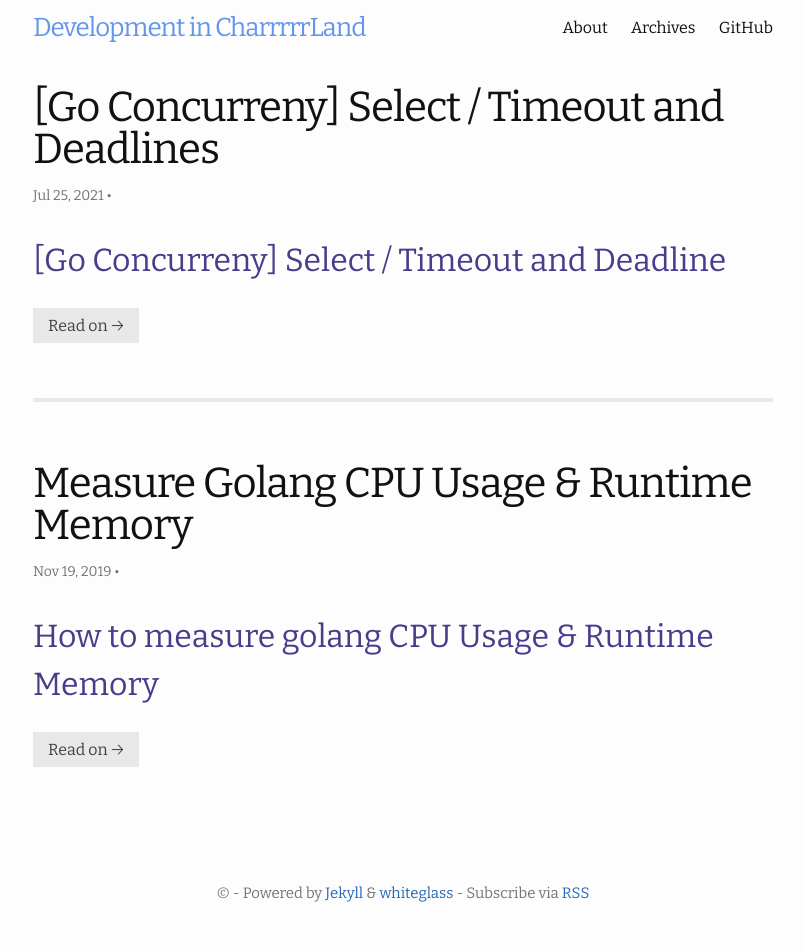
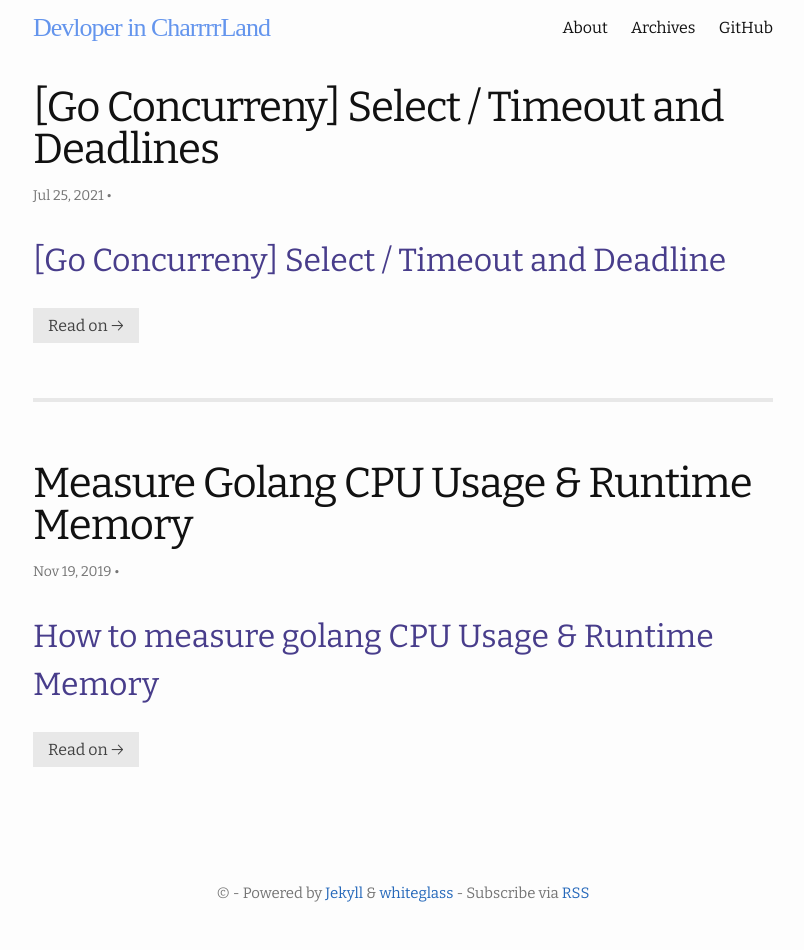
Before and after one commit to jiwonCha/jiwonCha.github.io, a Jekyll site: the page built from index.html, in a window 1280 px wide. Shown: the whole page, without its empty margins (237-1041 px from the left). Built offline with Jekyll 4.4.1, drawn with Linux system fonts in a browser that asks for light colours; the list of posts is cut into pages by our own code.

Commit message:
Update design

```diff
--- a/_config.yml
+++ b/_config.yml
@@ -18,7 +18,7 @@
 # You can create any custom variable you would like, and they will be accessible
 # in the templates via {{ site.myvariable }}.
 
-title: Development in CharrrrrLand
+title: Devloper in CharrrrLand
 email: wonny.jw@gmail.com
 #description: >- # this means to ignore newlines until "baseurl:"
 #        Write an awesome description for your new site here. You can edit this
--- a/_sass/whiteglass.scss
+++ b/_sass/whiteglass.scss
@@ -1,5 +1,5 @@
 // Define defaults for each variable.
-$base-font-family: Bitter, "Apple SD Gothic Neo", "Noto Sans", "Source Han Sans", "Noto Sans CJK JP", "Source Han Sans JP", "Noto Sans CJK KR", "Source Han Sans KR", NanumBarunGothic, AppleGothic, "Malgun Gothic", Dotum, sans-serif !default;
+$base-font-family: "Permanent Marker", Bitter, "Apple SD Gothic Neo", "Noto Sans", "Source Han Sans", "Noto Sans CJK JP", "Source Han Sans JP", "Noto Sans CJK KR", "Source Han Sans KR", NanumBarunGothic, AppleGothic, "Malgun Gothic", Dotum, sans-serif !default;
 $monospace-font-family: Monaco, Menlo, Consolas, "Courier New", DotumChe, monospace !default;
 $base-font-size:   16px !default;
 $base-font-weight: 400 !default;
--- a/assets/main.css
+++ b/assets/main.css
@@ -64,7 +64,7 @@ pre > code { border: 0; padding-right: 0; padding-left: 0; }
 /** Site header */
 .site-header { min-height: 56px; position: relative; }
 
-.site-title { font-size: 26px; font-weight: 300; line-height: 56px; letter-spacing: -1px; margin-bottom: 0; float: left; color:cornflowerblue;}
+.site-title { font-family:Permanent Marker; font-size: 26px; font-weight: 300; line-height: 56px; letter-spacing: -1px; margin-bottom: 0; float: left; color:cornflowerblue;}
 
 .site-title:visited { color: #424242; }
 
@@ -272,4 +272,5 @@ pre > code { border: 0; padding-right: 0; padding-left: 0; }
 
 .highlight .w { color: #727272; }
 
+@import url('https://fonts.googleapis.com/css2?family=Permanent+Marker&display=swap');
 /*# sourceMappingURL=main.css.map */
```
